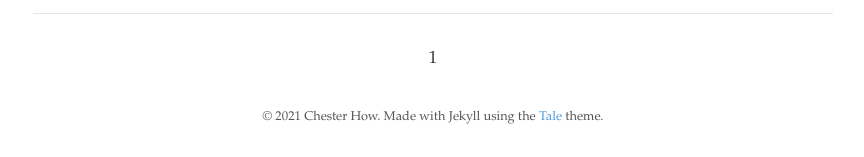
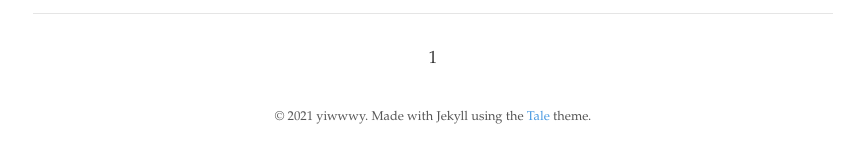
Before and after one commit to yz103/yiwwwy, a Jekyll site: the page built from index.html, in a window 1280 px wide. Shown: the part 776-933 px from the top of the page, without its empty margins (207-1071 px from the left). Built offline with Jekyll 4.4.1, drawn with Linux system fonts in a browser that asks for light colours; the list of posts is cut into pages by our own code.

Commit message:
config changes

```diff
--- a/_config.yml
+++ b/_config.yml
@@ -9,9 +9,9 @@ google_analytics: UA—XXXXXXXX-X
 
 # Author
 author:
-  name:         Chester How
-  url:          https://chester.how
-  email:        chesterhow@gmail.com
+  name:         yiwwwy
+  url:          "https://yz103.github.io/yiwwwy/"
+  email:        yiweizhu1222@gmail.com
 
 # Build settings
 markdown:       kramdown
```
